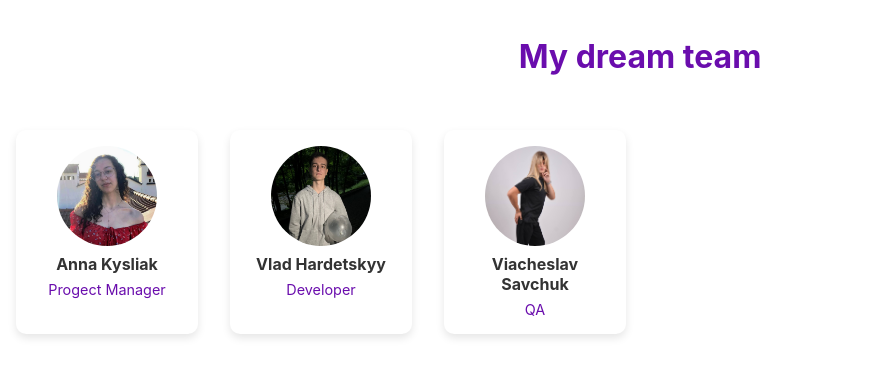
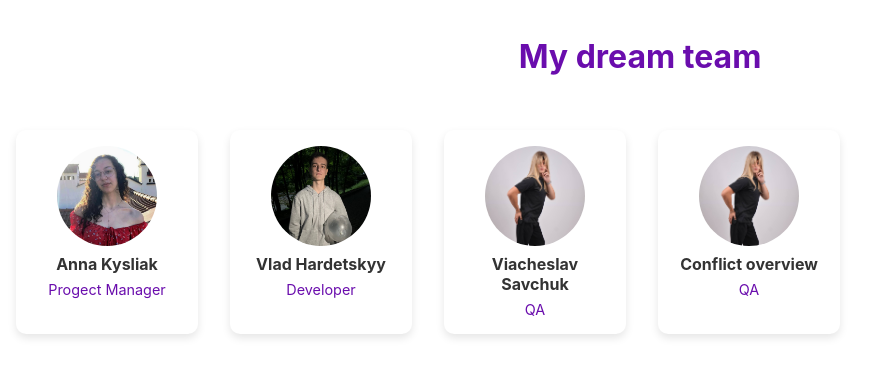
Before and after one commit to slava275/TeamWorkTeam6, a React (Create React App) app: page / in a window 1280 px wide. Shown: the top 376 px of the page, without its empty margins (0-885 px from the left). Built offline with nearby package versions, Linux system fonts and the light colour scheme.

Commit message:
Conflict overview

```diff
--- a/src/components/Body.js
+++ b/src/components/Body.js
@@ -21,6 +21,13 @@ const Body = () => {
               <img src={"Photos/ViacheslavSavchukPhoto.jpg"} alt="Viacheslav Savchuk" style={styles.photo} />
               <div style={styles.textContainer}>
                   <h2 style={styles.name}>Viacheslav Savchuk</h2>
+                  <p style={styles.position}>QA</p>
+              </div>
+          </div>
+            <div style={styles.card}>
+              <img src={"Photos/ViacheslavSavchukPhoto.jpg"} alt="Conflict overview" style={styles.photo} />
+              <div style={styles.textContainer}>
+                  <h2 style={styles.name}>Conflict overview</h2>
                   <p style={styles.position}>QA</p>
               </div>
           </div>
```
